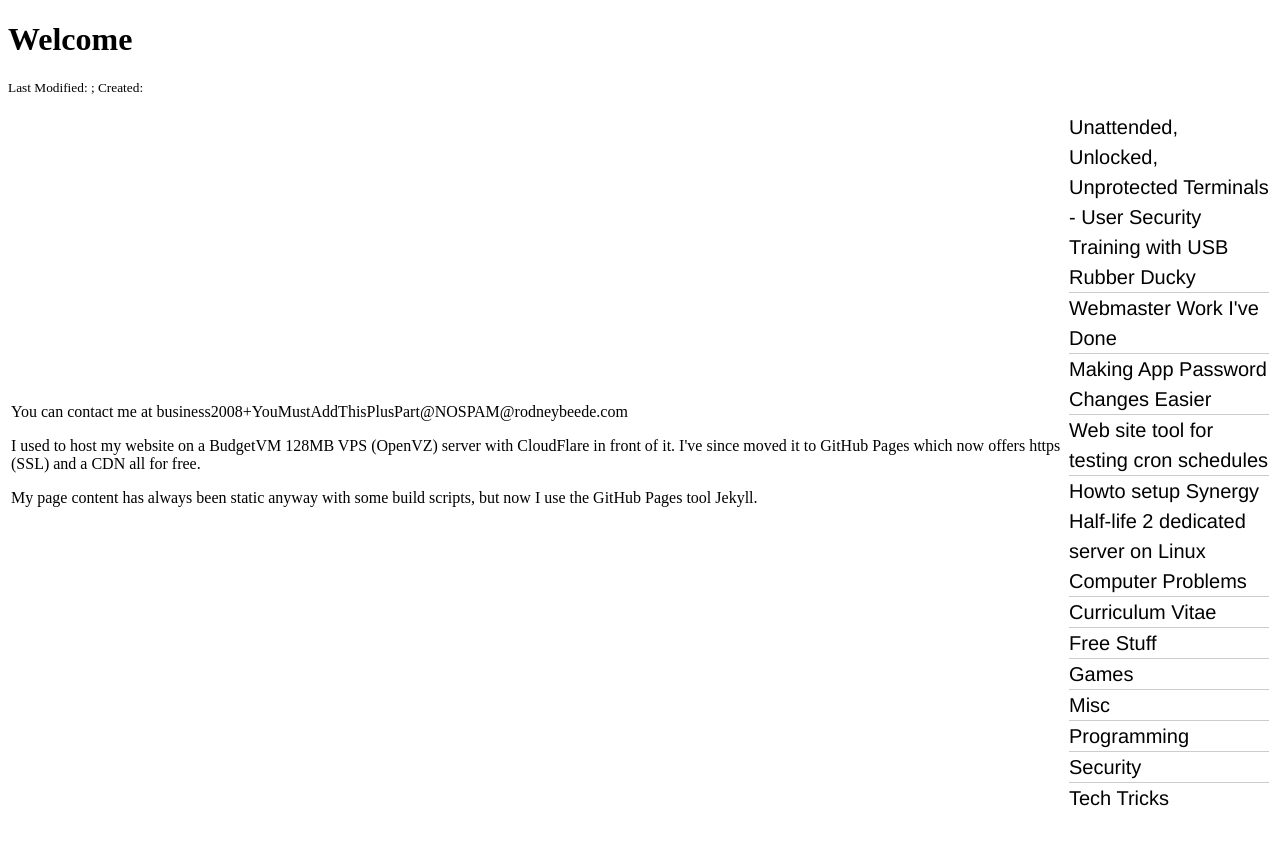
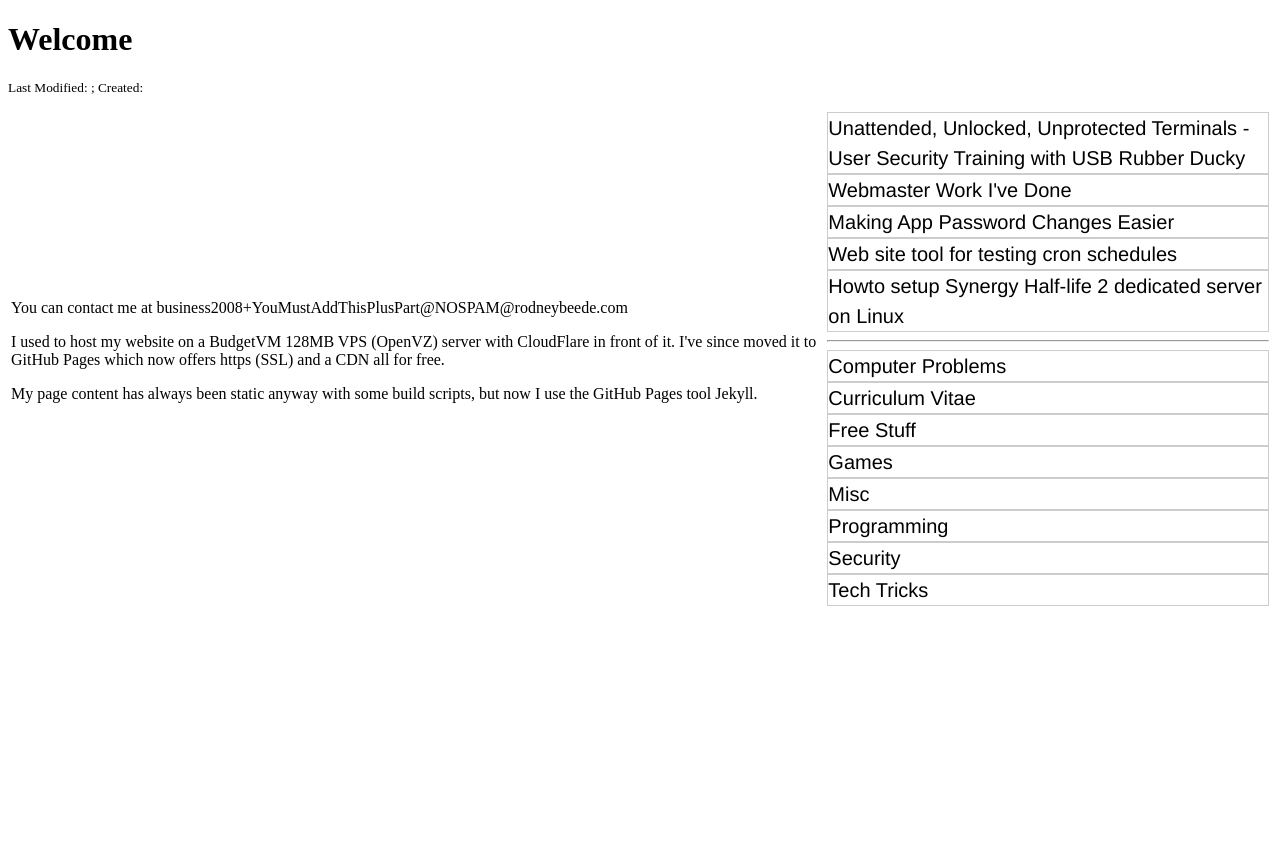
Before and after one commit to rbeede/rbeede.github.io, a Jekyll site: the page built from index.html, in a window 1280 px wide. Shown: the top 845 px of the page. Built offline with Jekyll 4.4.1, drawn with Linux system fonts in a browser that asks for light colours.

Commit message:
more sidemenu formatting experiments

```diff
--- a/_layouts/default.html
+++ b/_layouts/default.html
@@ -14,18 +14,13 @@
 
 #sidemenu li {
   font: 200 20px/1.5 Helvetica, Verdana, sans-serif;
-  border-bottom: 1px solid #ccc;
-}
-
-#sidemenu li:last-child {
-  border: none;
+  border: 1px solid #ccc;
 }
 
 #sidemenu li a {
   text-decoration: none;
   color: #000;
   display: block;
-  width: 200px;
 
   -webkit-transition: font-size 0.3s ease, background-color 0.3s ease;
   -moz-transition: font-size 0.3s ease, background-color 0.3s ease;
@@ -60,6 +55,7 @@ Last Modified: {{ page.lastmod_epoch | date_to_rfc822 }} ; Created: {{ page.crea
 	<li><a href="{{ post.url | absolute_url }}">{{ post.title }}</a></li>
 {% endfor %}
 </ul>
+<hr />
 <ul>
   {% assign sorted_categories = site.categories | sort %}
   {% for tuple in sorted_categories %}
```
